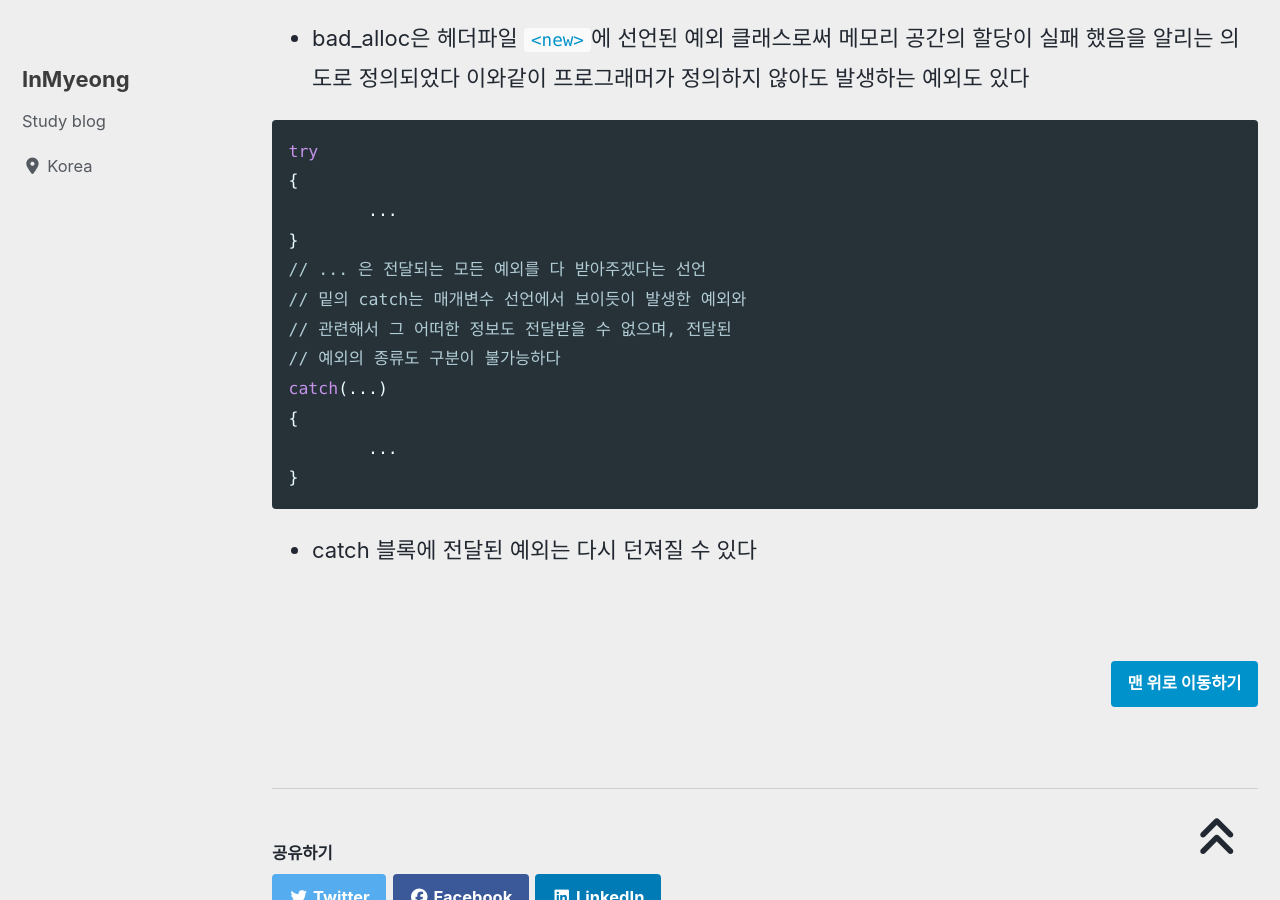
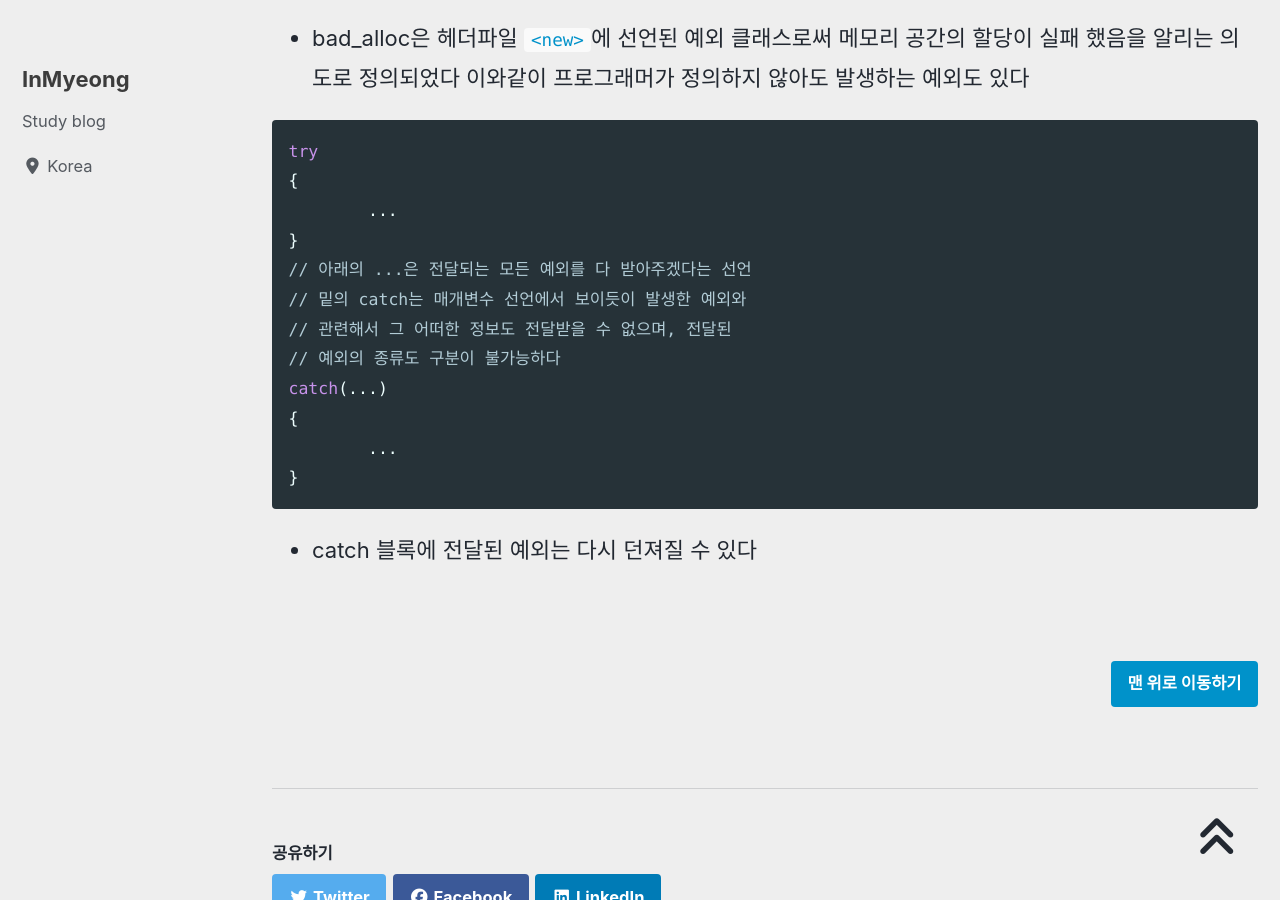
Before and after one commit to devMyeong/devMyeong.github.io, a Jekyll site: the page built from _posts/cpp/2021-07-29-cpp.md, in a window 1280 px wide and 900 px high, scrolled down 30342 px. Built offline with Jekyll 4.4.1, drawn with Linux system fonts in a browser that asks for light colours; cached includes are drawn as plain includes; nearby versions of some CDN libraries; some web fonts are replaced; comment, search, counter and statistics services are not loaded.

Commit message:
corr typo

```diff
--- a/_posts/cpp/2021-07-29-cpp.md
+++ b/_posts/cpp/2021-07-29-cpp.md
@@ -611,7 +611,7 @@ try
 {
 	...
 }
-// ... 은 전달되는 모든 예외를 다 받아주겠다는 선언
+// 아래의 ...은 전달되는 모든 예외를 다 받아주겠다는 선언
 // 밑의 catch는 매개변수 선언에서 보이듯이 발생한 예외와
 // 관련해서 그 어떠한 정보도 전달받을 수 없으며, 전달된
 // 예외의 종류도 구분이 불가능하다
```
